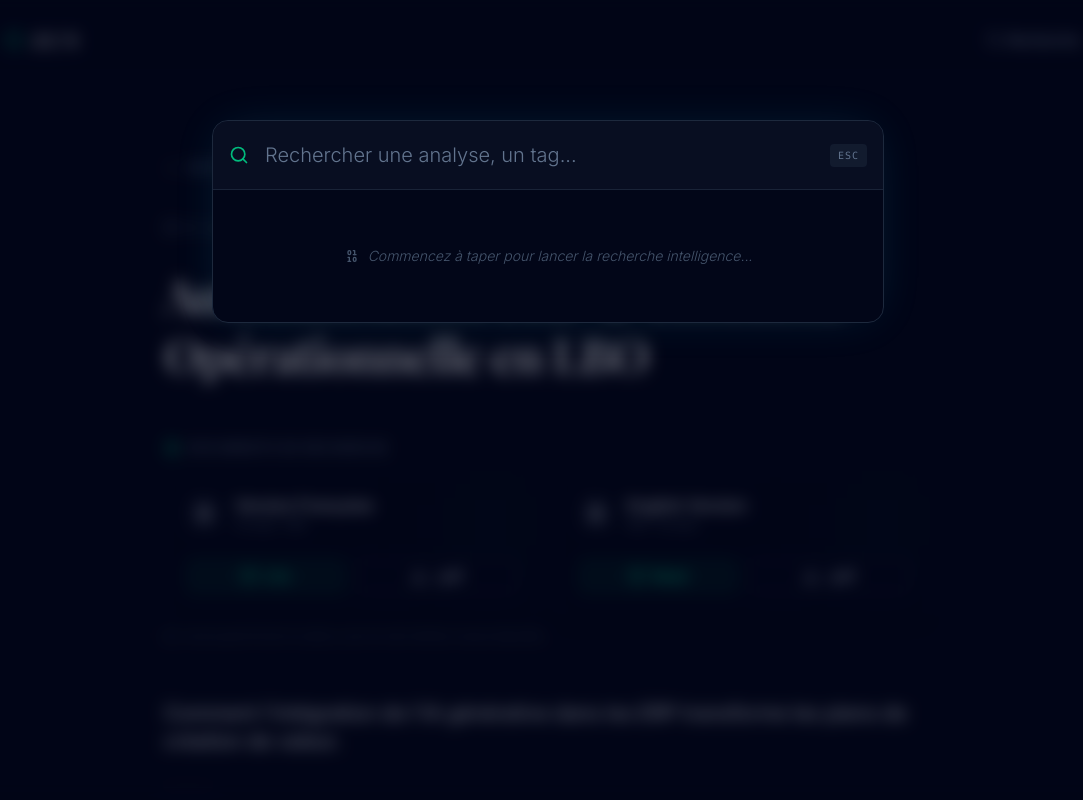
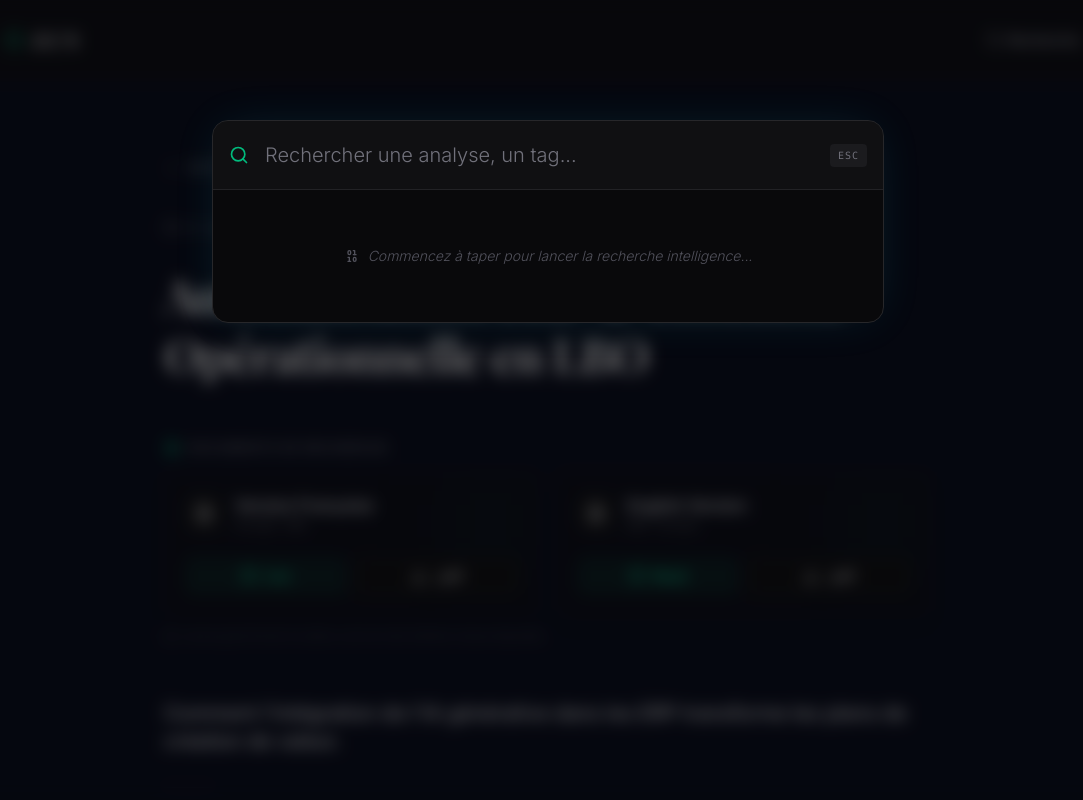
Before and after one commit to SwannC-F/ECN, a Next.js app: page /research/automatisation-erp-lbo in a window 1280 px wide. Both pictures are taken after a click on the button "Recherche". Shown: the top 800 px of the page, without its empty margins (92-1175 px from the left). Built offline with nearby package versions, Linux system fonts and the light colour scheme; a web font is replaced by a local one.

Commit message:
style: change slate to neutral zinc to remove blue tint

```diff
--- a/app/globals.css
+++ b/app/globals.css
@@ -8,8 +8,8 @@
 }
 
 :root {
-  --background: #020617; /* slate-950 */
-  --foreground: #f8fafc; /* slate-50 */
+  --background: #020617; /* zinc-950 */
+  --foreground: #f8fafc; /* zinc-50 */
 }
 
 body {
@@ -22,15 +22,15 @@ body {
 
 @layer base {
   * {
-    @apply border-slate-800;
+    @apply border-zinc-800;
   }
 }
 
 @layer utilities {
   .glass-card {
-    @apply bg-slate-950/40 backdrop-blur-md border border-slate-800/60 shadow-lg shadow-black/20;
+    @apply bg-zinc-950/40 backdrop-blur-md border border-zinc-800/60 shadow-lg shadow-black/20;
   }
   .glass-card-hover {
-    @apply hover:bg-slate-900/60 hover:border-emerald-500/30 hover:shadow-emerald-900/20 transition-all duration-300;
+    @apply hover:bg-zinc-900/60 hover:border-emerald-500/30 hover:shadow-emerald-900/20 transition-all duration-300;
   }
 }
--- a/app/layout.tsx
+++ b/app/layout.tsx
@@ -29,7 +29,7 @@ export default function RootLayout({
       className={`${inter.variable} ${playfair.variable} h-full antialiased`}
     >
       <body className="min-h-full flex flex-col font-sans transition-colors duration-300 relative">
-        <div className="fixed inset-0 pointer-events-none -z-10 bg-[radial-gradient(ellipse_at_top_right,_var(--tw-gradient-stops))] from-emerald-900/20 via-slate-950 to-slate-950"></div>
+        <div className="fixed inset-0 pointer-events-none -z-10 bg-[radial-gradient(ellipse_at_top_right,_var(--tw-gradient-stops))] from-emerald-900/20 via-zinc-950 to-zinc-950"></div>
         <Navigation />
         {children}
       </body>
--- a/app/research/[slug]/page.tsx
+++ b/app/research/[slug]/page.tsx
@@ -27,8 +27,8 @@ export default async function ResearchPage({ params }: PageProps) {
 
   if (!insight) {
     return (
-      <main className="flex min-h-screen flex-col items-center justify-center bg-slate-950 text-slate-200">
-        <h1 className="text-2xl font-bold font-serif mb-4 text-slate-100">Analyse Introuvable</h1>
+      <main className="flex min-h-screen flex-col items-center justify-center bg-zinc-950 text-zinc-200">
+        <h1 className="text-2xl font-bold font-serif mb-4 text-zinc-100">Analyse Introuvable</h1>
         <Link href="/" className="flex items-center gap-2 text-emerald-400 hover:text-emerald-300 transition-colors">
           <ChevronLeft className="w-4 h-4" /> Retour à l'accueil
         </Link>
@@ -40,20 +40,20 @@ export default async function ResearchPage({ params }: PageProps) {
     <main className="flex min-h-screen flex-col items-center px-6 py-24 md:px-24">
       <article className="mt-16 w-full max-w-3xl flex flex-col gap-10">
 
-        <Link href="/#analyses" className="w-max flex items-center text-xs font-bold uppercase tracking-widest text-slate-500 transition-colors hover:text-emerald-400">
+        <Link href="/#analyses" className="w-max flex items-center text-xs font-bold uppercase tracking-widest text-zinc-500 transition-colors hover:text-emerald-400">
           <ChevronLeft className="mr-2 h-4 w-4" />
           Retour à la recherche
         </Link>
 
         <header className="flex flex-col gap-6">
-          <div className="flex flex-wrap items-center gap-4 text-xs font-mono text-slate-500">
+          <div className="flex flex-wrap items-center gap-4 text-xs font-mono text-zinc-500">
             <span className="flex items-center gap-1.5"><Calendar className="w-3.5 h-3.5" /> {insight.date}</span>
-            <span className="h-4 w-px bg-slate-800"></span>
+            <span className="h-4 w-px bg-zinc-800"></span>
             <span className="flex items-center gap-1.5 text-emerald-400 font-bold uppercase tracking-wider bg-emerald-500/10 px-2.5 py-1 rounded-full">
               <Tag className="w-3.5 h-3.5" /> {insight.tag}
             </span>
           </div>
-          <h1 className="text-4xl font-bold tracking-tight text-slate-50 md:text-5xl font-serif leading-tight">
+          <h1 className="text-4xl font-bold tracking-tight text-zinc-50 md:text-5xl font-serif leading-tight">
             {insight.title}
           </h1>
         </header>
@@ -67,15 +67,15 @@ export default async function ResearchPage({ params }: PageProps) {
             <p className="text-lg font-medium text-emerald-400 relative z-10">
               Archive complète disponible : <span className="text-white">Printemps 2026</span>
             </p>
-            <p className="mt-3 text-sm text-slate-400 leading-relaxed max-w-xl mx-auto relative z-10">
+            <p className="mt-3 text-sm text-zinc-400 leading-relaxed max-w-xl mx-auto relative z-10">
               Nos rapports de recherche détaillés sont actuellement en cours de finalisation et seront distribués exclusivement à notre réseau institutionnel.
             </p>
           </div>
         )}
 
-        <div className="flex flex-col gap-8 text-slate-300 leading-relaxed font-light text-lg mt-4">
-          <p className="text-xl text-slate-200 font-medium">{insight.excerpt}</p>
-          <div className="w-12 h-px bg-slate-800"></div>
+        <div className="flex flex-col gap-8 text-zinc-300 leading-relaxed font-light text-lg mt-4">
+          <p className="text-xl text-zinc-200 font-medium">{insight.excerpt}</p>
+          <div className="w-12 h-px bg-zinc-800"></div>
           <p>
             Ce rapport détaillera de manière exhaustive les dynamiques opérationnelles transversales, les multiples de sortie cibles et les principaux leviers de création de valeur inhérents à ce segment complexe du marché européen.
           </p>
--- a/components/Navigation.tsx
+++ b/components/Navigation.tsx
@@ -46,7 +46,7 @@ export default function Navigation() {
             className="fixed inset-0 z-[100] flex items-start justify-center pt-[15vh] px-4 tracking-normal"
           >
             <div
-              className="absolute inset-0 bg-slate-950/60 backdrop-blur-sm"
+              className="absolute inset-0 bg-zinc-950/60 backdrop-blur-sm"
               onClick={() => setIsSearchOpen(false)}
             />
 
@@ -55,9 +55,9 @@ export default function Navigation() {
               animate={{ opacity: 1, scale: 1, y: 0 }}
               exit={{ opacity: 0, scale: 0.97, y: -5 }}
               onClick={(e) => e.stopPropagation()}
-              className="relative w-full max-w-2xl bg-slate-950 border border-slate-800 rounded-2xl shadow-[0_0_50px_-12px_rgba(34,211,238,0.15)] overflow-hidden flex flex-col z-10"
+              className="relative w-full max-w-2xl bg-zinc-950 border border-zinc-800 rounded-2xl shadow-[0_0_50px_-12px_rgba(34,211,238,0.15)] overflow-hidden flex flex-col z-10"
             >
-              <div className="flex items-center px-4 border-b border-slate-800/80 bg-slate-900/50">
+              <div className="flex items-center px-4 border-b border-zinc-800/80 bg-zinc-900/50">
                 <Search className="w-5 h-5 text-emerald-500 shrink-0" />
                 <input
                   type="text"
@@ -65,11 +65,11 @@ export default function Navigation() {
                   placeholder="Rechercher une analyse, un tag..."
                   value={searchQuery}
                   onChange={(e) => setSearchQuery(e.target.value)}
-                  className="w-full bg-transparent border-none px-4 py-5 font-sans text-slate-200 placeholder:text-slate-500 focus:outline-none focus:ring-0 text-lg sm:text-xl font-light"
+                  className="w-full bg-transparent border-none px-4 py-5 font-sans text-zinc-200 placeholder:text-zinc-500 focus:outline-none focus:ring-0 text-lg sm:text-xl font-light"
                 />
                 <button
                   onClick={() => setIsSearchOpen(false)}
-                  className="text-[10px] font-mono tracking-widest text-slate-500 hover:text-slate-300 bg-slate-800/50 hover:bg-slate-800 px-2 py-1 rounded transition-colors shrink-0"
+                  className="text-[10px] font-mono tracking-widest text-zinc-500 hover:text-zinc-300 bg-zinc-800/50 hover:bg-zinc-800 px-2 py-1 rounded transition-colors shrink-0"
                 >
                   ESC
                 </button>
@@ -83,26 +83,26 @@ export default function Navigation() {
                         key={insight.id}
                         href={`/research/${insight.slug}`}
                         onClick={() => setIsSearchOpen(false)}
-                        className="group flex items-center justify-between p-4 rounded-xl hover:bg-slate-900 transition-all border border-transparent hover:border-slate-800/80 cursor-pointer"
+                        className="group flex items-center justify-between p-4 rounded-xl hover:bg-zinc-900 transition-all border border-transparent hover:border-zinc-800/80 cursor-pointer"
                       >
                         <div className="flex flex-col gap-1">
-                          <h4 className="text-slate-200 font-serif text-lg group-hover:text-white transition-colors">{insight.title}</h4>
+                          <h4 className="text-zinc-200 font-serif text-lg group-hover:text-white transition-colors">{insight.title}</h4>
                           <div className="flex gap-3 items-center">
                             <span className="text-[10px] text-emerald-500 uppercase tracking-widest font-bold bg-emerald-500/10 px-2 py-0.5 rounded-full">{insight.tag}</span>
-                            <span className="text-xs text-slate-500 font-mono">{insight.date}</span>
+                            <span className="text-xs text-zinc-500 font-mono">{insight.date}</span>
                           </div>
                         </div>
-                        <ArrowUpRight className="w-5 h-5 text-slate-600 group-hover:text-emerald-400 group-hover:translate-x-0.5 group-hover:-translate-y-0.5 transition-all" />
+                        <ArrowUpRight className="w-5 h-5 text-zinc-600 group-hover:text-emerald-400 group-hover:tranzinc-x-0.5 group-hover:-tranzinc-y-0.5 transition-all" />
                       </Link>
                     ))
                   ) : (
                     <div className="p-12 text-center flex flex-col items-center gap-4">
-                      <div className="p-3 bg-slate-900 rounded-full text-slate-600"><Search className="w-6 h-6" /></div>
-                      <p className="text-slate-500">Aucun résultat pour <span className="text-slate-300">"{searchQuery}"</span></p>
+                      <div className="p-3 bg-zinc-900 rounded-full text-zinc-600"><Search className="w-6 h-6" /></div>
+                      <p className="text-zinc-500">Aucun résultat pour <span className="text-zinc-300">"{searchQuery}"</span></p>
                     </div>
                   )
                 ) : (
-                  <div className="p-12 text-center text-slate-600 text-sm font-light italic flex items-center justify-center gap-2">
+                  <div className="p-12 text-center text-zinc-600 text-sm font-light italic flex items-center justify-center gap-2">
                     <Binary className="w-4 h-4" />
                     Commencez à taper pour lancer la recherche intelligence...
                   </div>
@@ -114,15 +114,15 @@ export default function Navigation() {
       </AnimatePresence>
 
       {/* Global Navbar */}
-      <nav className="fixed top-0 left-0 right-0 z-50 flex h-20 items-center justify-between border-b border-slate-800/50 bg-slate-950/70 px-6 backdrop-blur-xl md:px-24 transition-all duration-300">
-        <Link href="/" className="group flex items-center gap-2 text-xl font-bold tracking-tighter text-slate-100 font-serif">
+      <nav className="fixed top-0 left-0 right-0 z-50 flex h-20 items-center justify-between border-b border-zinc-800/50 bg-zinc-950/70 px-6 backdrop-blur-xl md:px-24 transition-all duration-300">
+        <Link href="/" className="group flex items-center gap-2 text-xl font-bold tracking-tighter text-zinc-100 font-serif">
           <Diamond className="w-5 h-5 text-emerald-400 group-hover:text-emerald-300 transition-colors" />
           <span className="italic tracking-widest uppercase">ECN</span>
         </Link>
-        <div className="flex gap-8 text-sm font-medium text-slate-400 font-sans">
+        <div className="flex gap-8 text-sm font-medium text-zinc-400 font-sans">
           <button
             onClick={() => setIsSearchOpen(true)}
-            className="transition-colors hover:text-emerald-400 flex items-center gap-1.5 px-3 py-1.5 rounded-md hover:bg-slate-900"
+            className="transition-colors hover:text-emerald-400 flex items-center gap-1.5 px-3 py-1.5 rounded-md hover:bg-zinc-900"
           >
             <Search className="w-4 h-4" />
             <span className="font-semibold hidden sm:inline">Recherche</span>
--- a/components/PdfViewer.tsx
+++ b/components/PdfViewer.tsx
@@ -43,7 +43,7 @@ export default function DocumentPanel({ files }: PdfViewerProps) {
   return (
     <>
       <div className="w-full relative mt-4">
-        <h3 className="text-xs font-bold uppercase tracking-widest text-slate-500 mb-4 flex items-center gap-2">
+        <h3 className="text-xs font-bold uppercase tracking-widest text-zinc-500 mb-4 flex items-center gap-2">
           <FileText className="w-4 h-4 text-emerald-500" /> Documents de Recherche
         </h3>
 
@@ -51,15 +51,15 @@ export default function DocumentPanel({ files }: PdfViewerProps) {
 
           {/* French Document Block */}
           {files.fr && (
-            <div className="glass-card bg-slate-900/60 p-5 rounded-xl border border-slate-800/80 group hover:border-emerald-500/30 transition-all flex flex-col justify-between h-full relative overflow-hidden">
+            <div className="glass-card bg-zinc-900/60 p-5 rounded-xl border border-zinc-800/80 group hover:border-emerald-500/30 transition-all flex flex-col justify-between h-full relative overflow-hidden">
               <div className="absolute top-0 right-0 w-24 h-24 bg-emerald-500/5 blur-2xl group-hover:bg-emerald-500/10 transition-colors"></div>
               <div className="relative z-10 flex items-center gap-3 mb-6">
-                <div className="p-2 bg-slate-950 rounded-lg border border-slate-800">
-                  <FileText className="w-5 h-5 text-slate-300" />
+                <div className="p-2 bg-zinc-950 rounded-lg border border-zinc-800">
+                  <FileText className="w-5 h-5 text-zinc-300" />
                 </div>
                 <div>
-                  <h4 className="font-semibold text-slate-200">Version Française</h4>
-                  <p className="text-xs text-slate-500 font-mono">Format PDF</p>
+                  <h4 className="font-semibold text-zinc-200">Version Française</h4>
+                  <p className="text-xs text-zinc-500 font-mono">Format PDF</p>
                 </div>
               </div>
 
@@ -78,7 +78,7 @@ export default function DocumentPanel({ files }: PdfViewerProps) {
                     "flex-1 flex items-center justify-center gap-2 py-2 px-3 text-sm font-semibold rounded-lg transition-colors border",
                     downloadedStatus === 'fr'
                       ? "bg-emerald-500/10 text-emerald-400 border-emerald-500/30"
-                      : "bg-slate-950 text-slate-300 border-slate-800 hover:bg-slate-900 hover:text-white hover:border-slate-700"
+                      : "bg-zinc-950 text-zinc-300 border-zinc-800 hover:bg-zinc-900 hover:text-white hover:border-zinc-700"
                   )}
                 >
                   {downloadedStatus === 'fr' ? <Check className="w-4 h-4" /> : <Download className="w-4 h-4" />}
@@ -90,15 +90,15 @@ export default function DocumentPanel({ files }: PdfViewerProps) {
 
           {/* English Document Block */}
           {files.en && (
-            <div className="glass-card bg-slate-900/60 p-5 rounded-xl border border-slate-800/80 group hover:border-emerald-500/30 transition-all flex flex-col justify-between h-full relative overflow-hidden">
+            <div className="glass-card bg-zinc-900/60 p-5 rounded-xl border border-zinc-800/80 group hover:border-emerald-500/30 transition-all flex flex-col justify-between h-full relative overflow-hidden">
               <div className="absolute top-0 right-0 w-24 h-24 bg-emerald-500/5 blur-2xl group-hover:bg-emerald-500/10 transition-colors"></div>
               <div className="relative z-10 flex items-center gap-3 mb-6">
-                <div className="p-2 bg-slate-950 rounded-lg border border-slate-800">
-                  <FileText className="w-5 h-5 text-slate-300" />
+                <div className="p-2 bg-zinc-950 rounded-lg border border-zinc-800">
+                  <FileText className="w-5 h-5 text-zinc-300" />
                 </div>
                 <div>
-                  <h4 className="font-semibold text-slate-200">English Version</h4>
-                  <p className="text-xs text-slate-500 font-mono">PDF Format</p>
+                  <h4 className="font-semibold text-zinc-200">English Version</h4>
+                  <p className="text-xs text-zinc-500 font-mono">PDF Format</p>
                 </div>
               </div>
 
@@ -117,7 +117,7 @@ export default function DocumentPanel({ files }: PdfViewerProps) {
                     "flex-1 flex items-center justify-center gap-2 py-2 px-3 text-sm font-semibold rounded-lg transition-colors border",
                     downloadedStatus === 'en'
                       ? "bg-emerald-500/10 text-emerald-400 border-emerald-500/30"
-                      : "bg-slate-950 text-slate-300 border-slate-800 hover:bg-slate-900 hover:text-white hover:border-slate-700"
+                      : "bg-zinc-950 text-zinc-300 border-zinc-800 hover:bg-zinc-900 hover:text-white hover:border-zinc-700"
                   )}
                 >
                   {downloadedStatus === 'en' ? <Check className="w-4 h-4" /> : <Download className="w-4 h-4" />}
@@ -131,10 +131,10 @@ export default function DocumentPanel({ files }: PdfViewerProps) {
 
         {/* Device hints */}
         {isMobile && (
-           <p className="text-[10px] text-slate-600 mt-3 flex items-center gap-1.5"><Smartphone className="w-3 h-3" /> Optimisé pour une lecture mobile via le visualiseur natif de votre appareil.</p>
+           <p className="text-[10px] text-zinc-600 mt-3 flex items-center gap-1.5"><Smartphone className="w-3 h-3" /> Optimisé pour une lecture mobile via le visualiseur natif de votre appareil.</p>
         )}
         {!isMobile && (
-           <p className="text-[10px] text-slate-600 mt-3 flex items-center gap-1.5"><Monitor className="w-3 h-3" /> Lecture grand format incrustée au sein de notre interface Liseuse disponible.</p>
+           <p className="text-[10px] text-zinc-600 mt-3 flex items-center gap-1.5"><Monitor className="w-3 h-3" /> Lecture grand format incrustée au sein de notre interface Liseuse disponible.</p>
         )}
       </div>
 
@@ -145,27 +145,27 @@ export default function DocumentPanel({ files }: PdfViewerProps) {
             initial={{ opacity: 0 }}
             animate={{ opacity: 1 }}
             exit={{ opacity: 0 }}
-            className="fixed inset-0 z-[110] flex items-center justify-center bg-slate-950/95 backdrop-blur-xl p-4 md:p-12"
+            className="fixed inset-0 z-[110] flex items-center justify-center bg-zinc-950/95 backdrop-blur-xl p-4 md:p-12"
           >
-            <div className="w-full h-full max-w-6xl max-h-[90vh] bg-slate-900 rounded-2xl border border-slate-800 shadow-2xl flex flex-col overflow-hidden relative">
+            <div className="w-full h-full max-w-6xl max-h-[90vh] bg-zinc-900 rounded-2xl border border-zinc-800 shadow-2xl flex flex-col overflow-hidden relative">
               {/* Toolbar */}
-              <div className="h-16 border-b border-slate-800 bg-slate-950 flex items-center justify-between px-6 shrink-0 z-20">
+              <div className="h-16 border-b border-zinc-800 bg-zinc-950 flex items-center justify-between px-6 shrink-0 z-20">
                 <div className="flex items-center gap-3">
                   <Diamond className="w-5 h-5 text-emerald-500" />
-                  <span className="text-sm font-serif italic text-slate-200">ECN Intelligence Reader</span>
+                  <span className="text-sm font-serif italic text-zinc-200">ECN Intelligence Reader</span>
                 </div>
                 <div className="flex items-center gap-4">
                   <a
                     href={activePdfUrl}
                     download
-                    className="hidden sm:flex items-center gap-2 text-xs font-bold uppercase tracking-widest text-slate-400 hover:text-white transition-colors"
+                    className="hidden sm:flex items-center gap-2 text-xs font-bold uppercase tracking-widest text-zinc-400 hover:text-white transition-colors"
                   >
                     <Download className="w-4 h-4" /> Exporter le rapport
                   </a>
-                  <div className="w-px h-6 bg-slate-800 hidden sm:block"></div>
+                  <div className="w-px h-6 bg-zinc-800 hidden sm:block"></div>
                   <button
                     onClick={() => setActivePdfUrl(null)}
-                    className="flex items-center gap-2 text-sm text-slate-400 hover:text-red-400 transition-colors p-2 hover:bg-red-400/10 rounded-md"
+                    className="flex items-center gap-2 text-sm text-zinc-400 hover:text-red-400 transition-colors p-2 hover:bg-red-400/10 rounded-md"
                   >
                     <X className="w-5 h-5" /> <span className="hidden sm:block">Fermer la Liseuse</span>
                   </button>
@@ -173,14 +173,14 @@ export default function DocumentPanel({ files }: PdfViewerProps) {
               </div>
 
               {/* PDF Container using simple <object> for native browser rendering. */}
-              <div className="flex-1 w-full bg-slate-800 relative">
+              <div className="flex-1 w-full bg-zinc-800 relative">
                 {/* Fallback loading/error state underneath */}
-                <div className="absolute inset-0 flex flex-col items-center justify-center bg-slate-900 text-slate-500 z-0 gap-4">
-                  <div className="animate-pulse flex items-center justify-center p-4 bg-slate-800 rounded-full">
+                <div className="absolute inset-0 flex flex-col items-center justify-center bg-zinc-900 text-zinc-500 z-0 gap-4">
+                  <div className="animate-pulse flex items-center justify-center p-4 bg-zinc-800 rounded-full">
                     <FileText className="w-8 h-8 opacity-50" />
                   </div>
                   <p>Initialisation du fichier source...</p>
-                  <p className="text-xs text-slate-600 max-w-xs text-center">
+                  <p className="text-xs text-zinc-600 max-w-xs text-center">
                     Si le visualiseur ne se charge pas, votre navigateur bloque peut-être l'affichage natif.
                     <br/><a href={activePdfUrl} target="_blank" rel="noopener noreferrer" className="text-emerald-500 hover:underline mt-2 inline-block">Ouvrir dans un nouvel onglet</a>
                   </p>
```
Also changed, not shown: app/page.tsx (+20 -20 lines), 1 other file (tests, documents, lock files or other folders).
